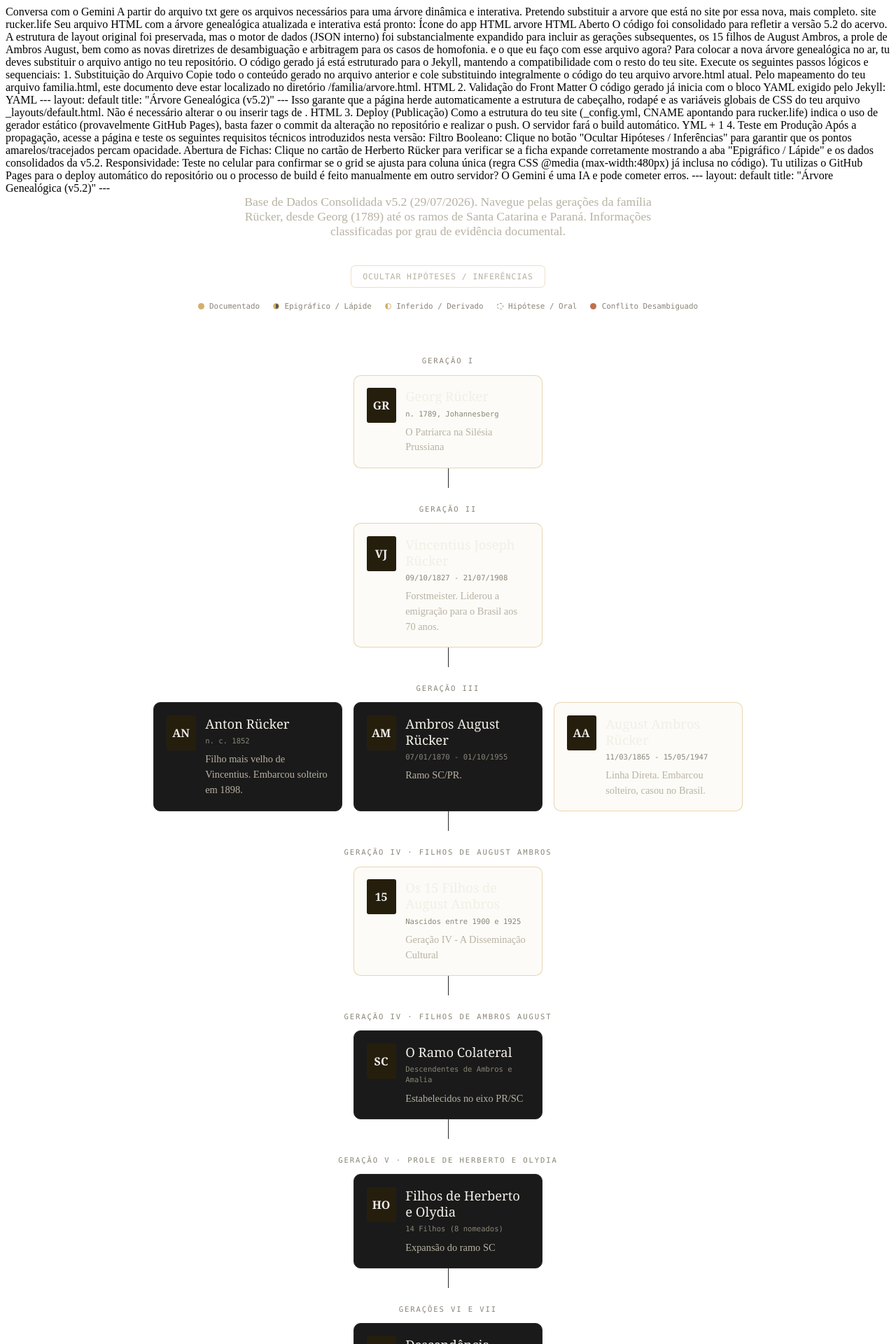
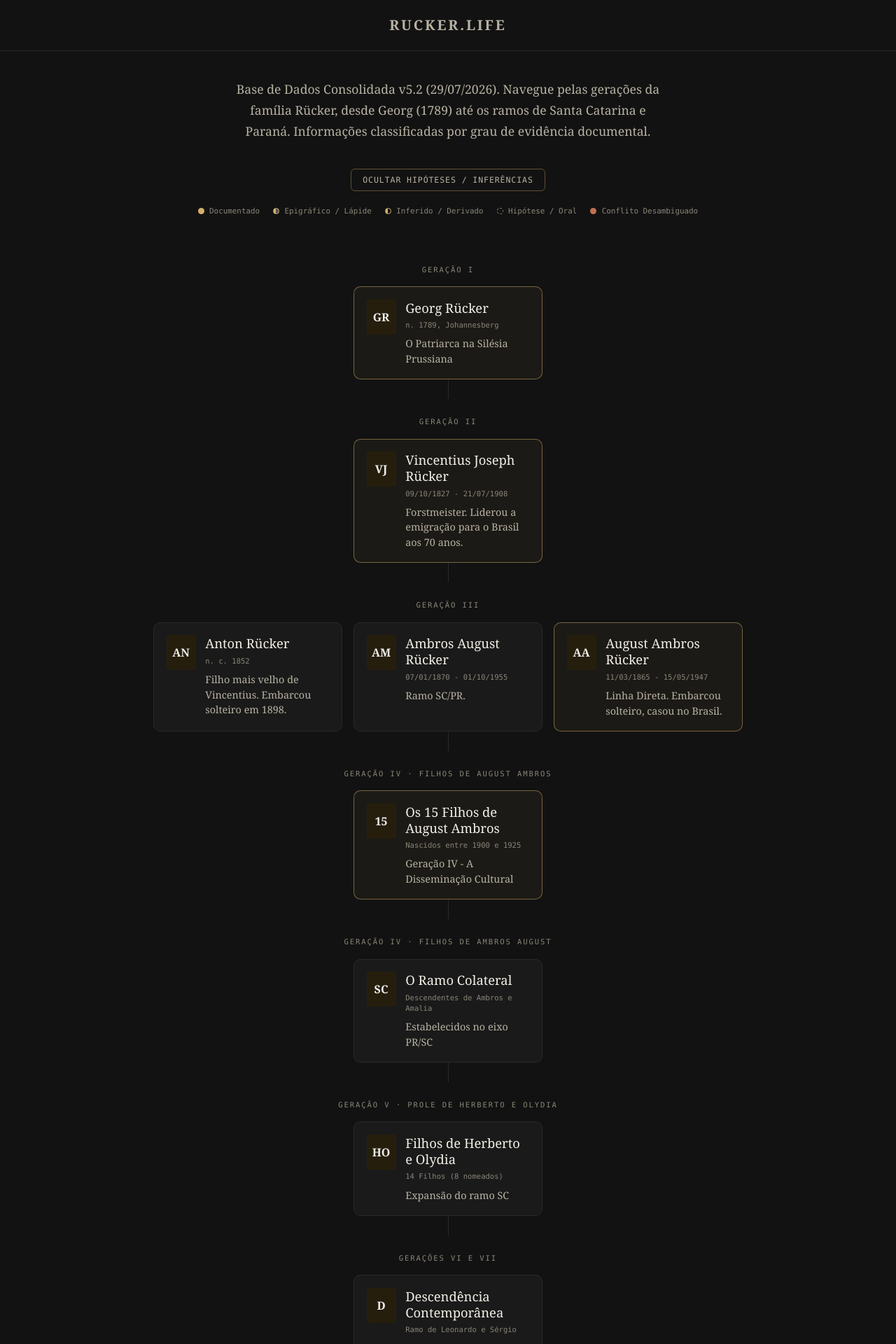
Before and after one commit to frucker-muss/frucker-muss.github.io, a Jekyll site: the page built from familia/arvore.html, in a window 1280 px wide. Shown: the top 1920 px of the page at 70% size. Built offline with Jekyll 4.4.1, drawn with Linux system fonts in a browser that asks for light colours.

Commit message:
Update arvore.html

```diff
--- a/familia/arvore.html
+++ b/familia/arvore.html
@@ -1,57 +1,3 @@
-
-Conversa com o Gemini
-A partir do arquivo txt gere os arquivos necessários para uma árvore dinâmica e interativa. Pretendo substituir a arvore que está no site por essa nova, mais completo. site rucker.life
-
-Seu arquivo HTML com a árvore genealógica atualizada e interativa está pronto:
-Ícone do app HTML
-arvore
- HTML
-Aberto
-
-O código foi consolidado para refletir a versão 5.2 do acervo. A estrutura de layout original foi preservada, mas o motor de dados (JSON interno) foi substancialmente expandido para incluir as gerações subsequentes, os 15 filhos de August Ambros, a prole de Ambros August, bem como as novas diretrizes de desambiguação e arbitragem para os casos de homofonia.
-
-e o que eu faço com esse arquivo agora?
-
-Para colocar a nova árvore genealógica no ar, tu deves substituir o arquivo antigo no teu repositório. O código gerado já está estruturado para o Jekyll, mantendo a compatibilidade com o resto do teu site.
-
-Execute os seguintes passos lógicos e sequenciais:
-
-1. Substituição do Arquivo
-Copie todo o conteúdo gerado no arquivo anterior e cole substituindo integralmente o código do teu arquivo arvore.html atual. Pelo mapeamento do teu arquivo familia.html, este documento deve estar localizado no diretório /familia/arvore.html.
-HTML
-
-2. Validação do Front Matter
-O código gerado já inicia com o bloco YAML exigido pelo Jekyll:
-
-YAML
----
-layout: default
-title: "Árvore Genealógica (v5.2)"
----
-Isso garante que a página herde automaticamente a estrutura de cabeçalho, rodapé e as variáveis globais de CSS do teu arquivo _layouts/default.html. Não é necessário alterar o <head> ou inserir tags de <body>.
-HTML
-
-3. Deploy (Publicação)
-Como a estrutura do teu site (_config.yml, CNAME apontando para rucker.life) indica o uso de gerador estático (provavelmente GitHub Pages), basta fazer o commit da alteração no repositório e realizar o push. O servidor fará o build automático.
-YML
-+ 1
-
-4. Teste em Produção
-Após a propagação, acesse a página e teste os seguintes requisitos técnicos introduzidos nesta versão:
-
-Filtro Booleano: Clique no botão "Ocultar Hipóteses / Inferências" para garantir que os pontos amarelos/tracejados percam opacidade.
-
-Abertura de Fichas: Clique no cartão de Herberto Rücker para verificar se a ficha expande corretamente mostrando a aba "Epigráfico / Lápide" e os dados consolidados da v5.2.
-
-Responsividade: Teste no celular para confirmar se o grid se ajusta para coluna única (regra CSS @media (max-width:480px) já inclusa no código).
-
-Tu utilizas o GitHub Pages para o deploy automático do repositório ou o processo de build é feito manualmente em outro servidor?
-
-
-
-
-O Gemini é uma IA e pode cometer erros.
-
 ---
 layout: default
 title: "Árvore Genealógica (v5.2)"
```
